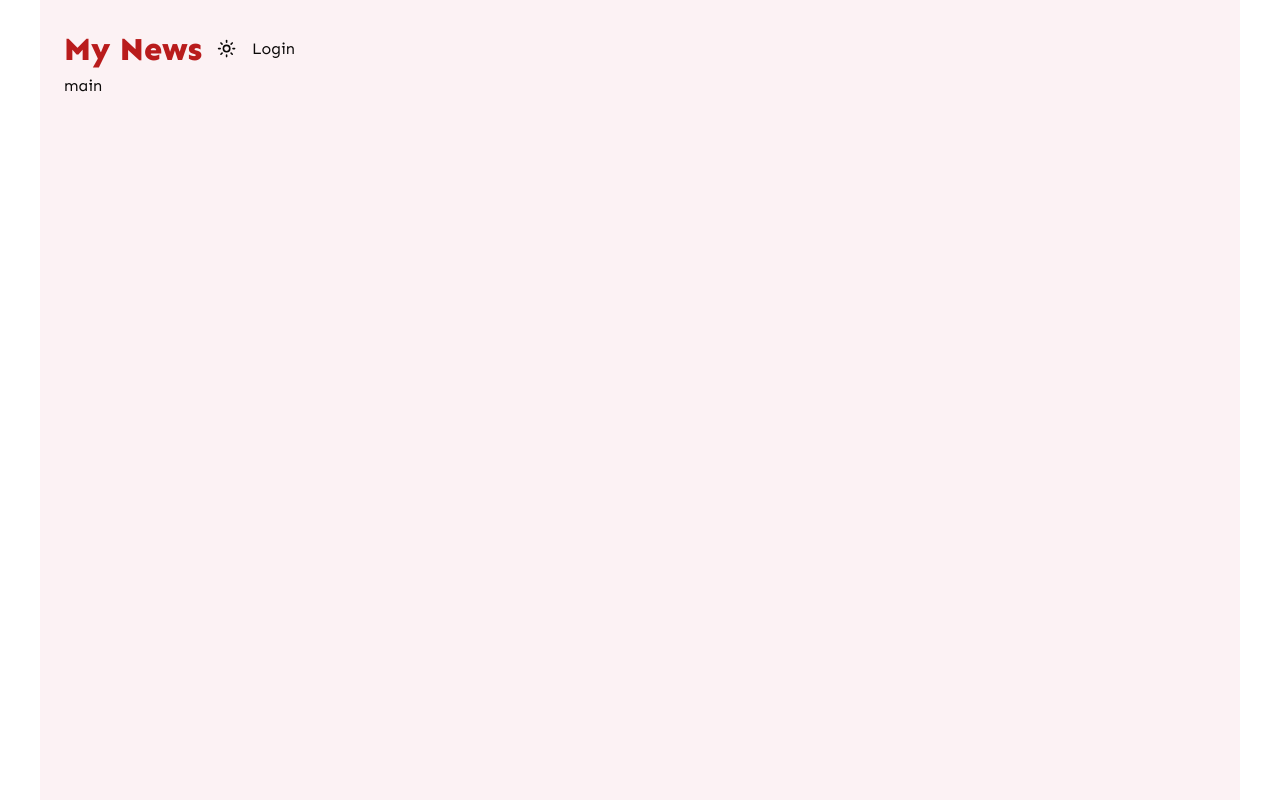
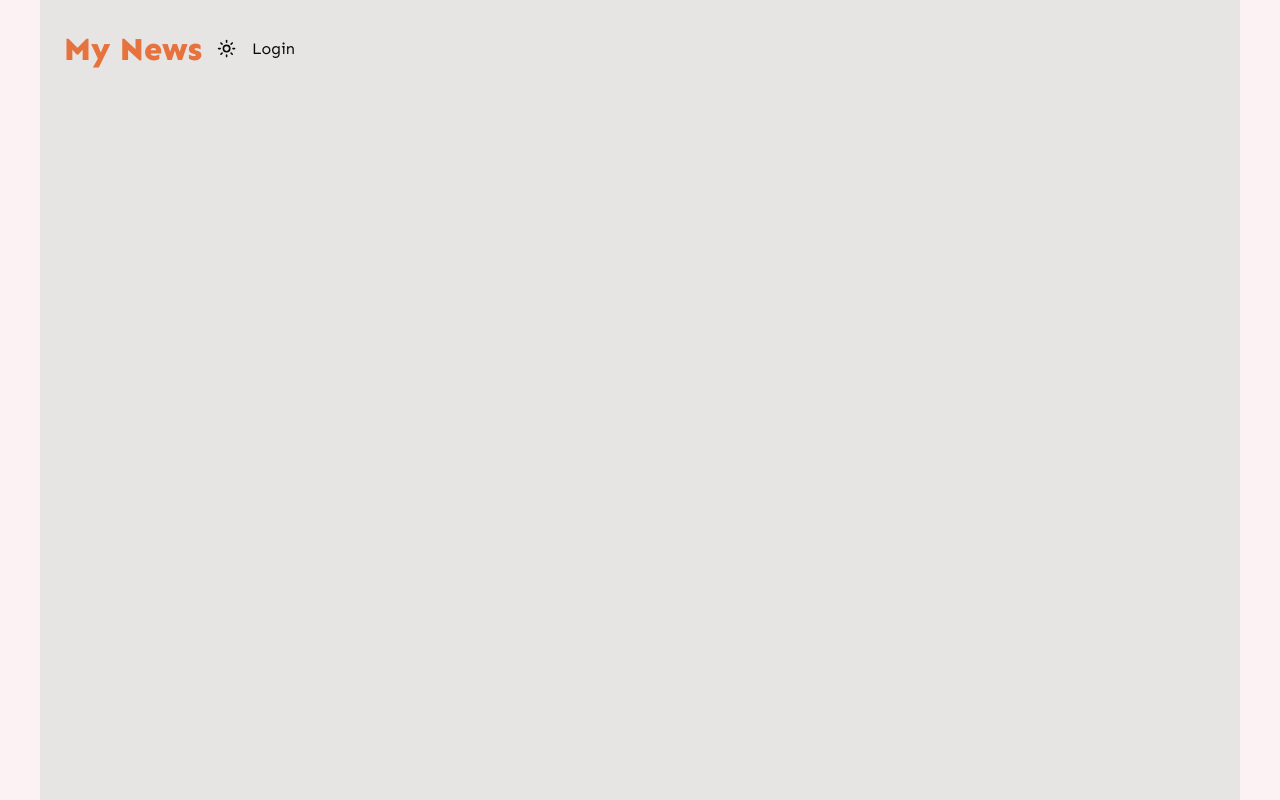
Before and after one commit to ValeraKaktotak/React-TS-News-App, a React (Vite) app: page / in a window 1280 px wide. Built offline with nearby package versions, Linux system fonts and the light colour scheme.

Commit message:
added routes and layout component

```diff
--- a/src/App.tsx
+++ b/src/App.tsx
@@ -1,10 +1,14 @@
-import Header from '@/components/Header'
+import { Outlet } from 'react-router-dom'
 
-function App() {
+//Layout
+import { Layout } from '@/layout/Layout'
+
+const App: React.FC = () => {
 	return (
-		<div className='app bg-tertiary h-screen w-[1200px] m-auto p-6 transition-colors duration-500 ease-in-out text-foreground'>
-			<Header />
-			main
+		<div className='bg-tertiary transition-colors duration-500 ease-in-out'>
+			<Layout>
+				<Outlet />
+			</Layout>
 		</div>
 	)
 }
--- a/src/components/Header.tsx
+++ b/src/components/Header.tsx
@@ -2,12 +2,12 @@ import type { FC } from 'react'
 
 //Components
 import Logo from '@/components/common/Logo'
-import ThemeToggler from './common/ThemeToggler'
+import ThemeToggler from '@/components/common/ThemeToggler'
 
-const Header: FC = () => {
+export const Header: FC = () => {
 	return (
 		<section className='flex w-full items-center'>
-			<Logo text='My News' />
+			<Logo text='My News' className='text-primary' />
 			<div className='flex items-center'>
 				<ThemeToggler />
 				<div>Login</div>
@@ -15,4 +15,3 @@ const Header: FC = () => {
 		</section>
 	)
 }
-export default Header
--- a/src/components/common/Logo.tsx
+++ b/src/components/common/Logo.tsx
@@ -11,10 +11,7 @@ interface ILogo {
 
 const Logo: FC<ILogo> = ({ className, text }) => {
 	return (
-		<Link
-			to={'/'}
-			className={cn('text-[32px] font-extrabold text-red-700', className)}
-		>
+		<Link to={'/'} className={cn('text-[32px] font-extrabold', className)}>
 			{text}
 		</Link>
 	)
--- a/src/components/common/ThemeToggler.tsx
+++ b/src/components/common/ThemeToggler.tsx
@@ -4,7 +4,6 @@ import { useState, type FC } from 'react'
 const ThemeToggler: FC = () => {
 	const [theme, setTheme] = useState<'light' | 'dark'>(localStorage.theme)
 
-	//Added theme scheme
 	if (
 		localStorage.theme === 'dark' ||
 		(!('theme' in localStorage) &&
--- a/src/index.css
+++ b/src/index.css
@@ -17,45 +17,20 @@
 
 		--background: #ffffff;
 		--foreground: #0c0a09;
-		--card: #ffffff;
-		--card-foreground: #0c0a09;
-		--popover: #ffffff;
-		--popover-foreground: #0c0a09;
 		--primary: #e6723d;
 		--primary-foreground: #fafaf9;
-		--secondary: #f5f5f4;
-		--secondary-foreground: #1c1917;
 		--tertiary: #fcf2f4;
-		--muted: #f5f5f4;
-		--muted-foreground: #78716c;
-		--accent: #f5f5f4;
-		--accent-foreground: #1c1917;
-		--destructive: #ef4444;
-		--destructive-foreground: #fafaf9;
 		--border: #e7e5e4;
 		--input: #e7e5e4;
 		--ring: #f97316;
-		--radius: 0.5rem;
 	}
 
 	.dark {
 		--background: #0c0a09;
 		--foreground: #fafaf9;
-		--card: #0c0a09;
-		--card-foreground: #fafaf9;
-		--popover: #0c0a09;
-		--popover-foreground: #fafaf9;
 		--primary: #ea580c;
 		--primary-foreground: #fafaf9;
-		--secondary: #292524;
-		--secondary-foreground: #fafaf9;
 		--tertiary: #303246;
-		--muted: #292524;
-		--muted-foreground: #a8a29e;
-		--accent: #292524;
-		--accent-foreground: #fafaf9;
-		--destructive: #dc2626;
-		--destructive-foreground: #fafaf9;
 		--border: #292524;
 		--input: #292524;
 		--ring: #ea580c;
--- /dev/null
+++ b/src/layout/Layout.tsx
@@ -0,0 +1,17 @@
+import { type FC } from 'react'
+
+//Components
+import { Header } from '@/components/Header'
+
+type ILayout = {
+	children: React.ReactNode
+}
+
+export const Layout: FC<ILayout> = ({ children }) => {
+	return (
+		<div className='app bg-border h-screen w-[1200px] m-auto p-6 transition-colors duration-500 ease-in-out text-foreground'>
+			<Header />
+			{children}
+		</div>
+	)
+}
--- a/src/main.tsx
+++ b/src/main.tsx
@@ -1,13 +1,15 @@
 import { StrictMode } from 'react'
 import { createRoot } from 'react-dom/client'
-import { BrowserRouter } from 'react-router-dom'
-import App from './App.tsx'
+import { RouterProvider } from 'react-router-dom'
+
+//Routes
+import { router } from '@/routes/routesConfig'
+
+//Styles
 import './index.css'
 
 createRoot(document.getElementById('root')!).render(
 	<StrictMode>
-		<BrowserRouter>
-			<App />
-		</BrowserRouter>
+		<RouterProvider router={router} />
 	</StrictMode>
 )
--- /dev/null
+++ b/src/routes/routesConfig.tsx
@@ -0,0 +1,11 @@
+import { createBrowserRouter } from 'react-router-dom'
+
+//Components
+import App from '@/App'
+
+export const router = createBrowserRouter([
+	{
+		path: '/',
+		element: <App />,
+	},
+])
--- a/tailwind.config.js
+++ b/tailwind.config.js
@@ -14,32 +14,8 @@ export default {
 					DEFAULT: 'var(--primary)',
 					foreground: 'var(--primary-foreground)',
 				},
-				secondary: {
-					DEFAULT: 'var(--secondary)',
-					foreground: 'var(--secondary-foreground)',
-				},
 				tertiary: {
 					DEFAULT: 'var(--tertiary)',
-				},
-				destructive: {
-					DEFAULT: 'var(--destructive)',
-					foreground: 'var(--destructive-foreground)',
-				},
-				muted: {
-					DEFAULT: 'var(--muted)',
-					foreground: 'var(--muted-foreground)',
-				},
-				accent: {
-					DEFAULT: 'var(--accent)',
-					foreground: '(var(--accent-foreground))',
-				},
-				popover: {
-					DEFAULT: 'var(--popover)',
-					foreground: 'var(--popover-foreground)',
-				},
-				card: {
-					DEFAULT: 'var(--card)',
-					foreground: 'var(--card-foreground)',
 				},
 			},
 		},
```
